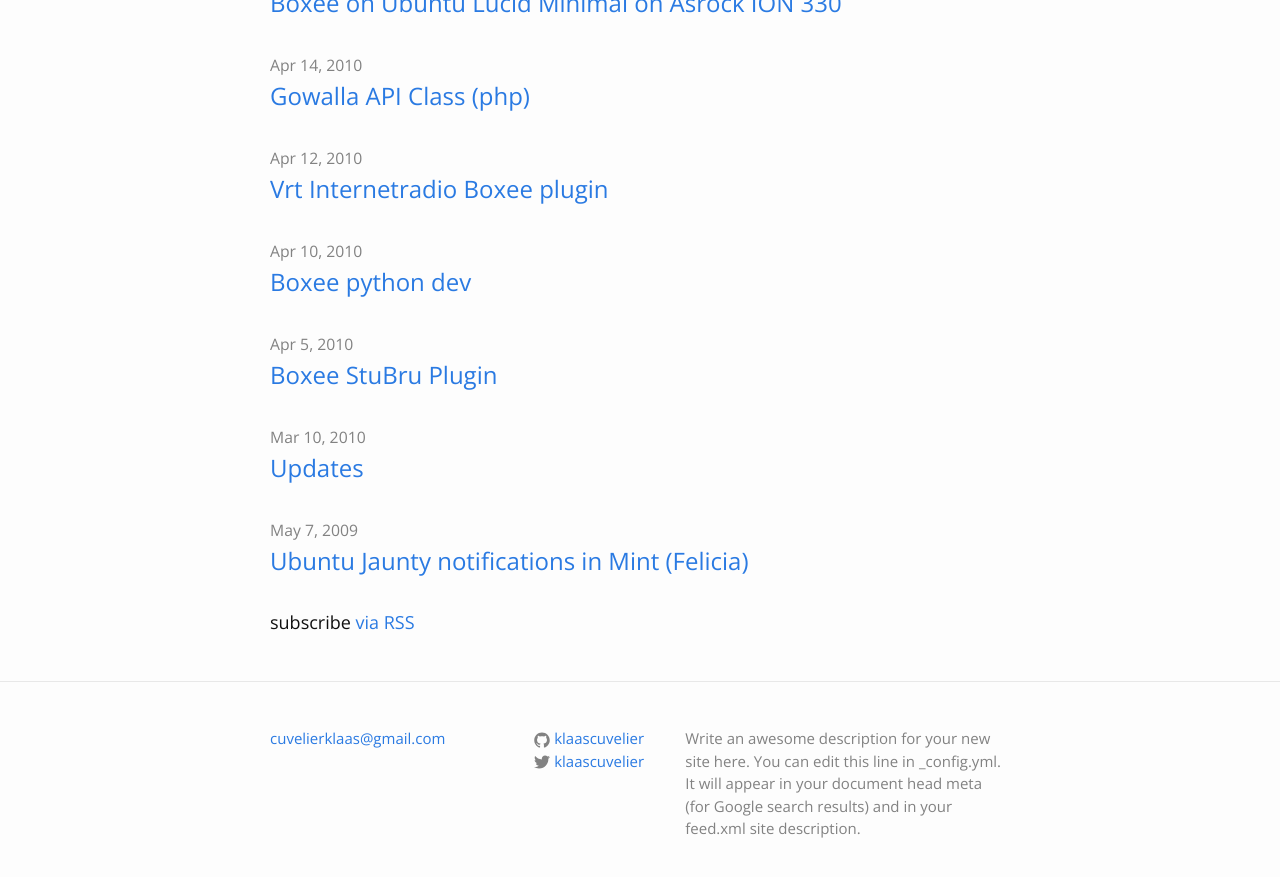
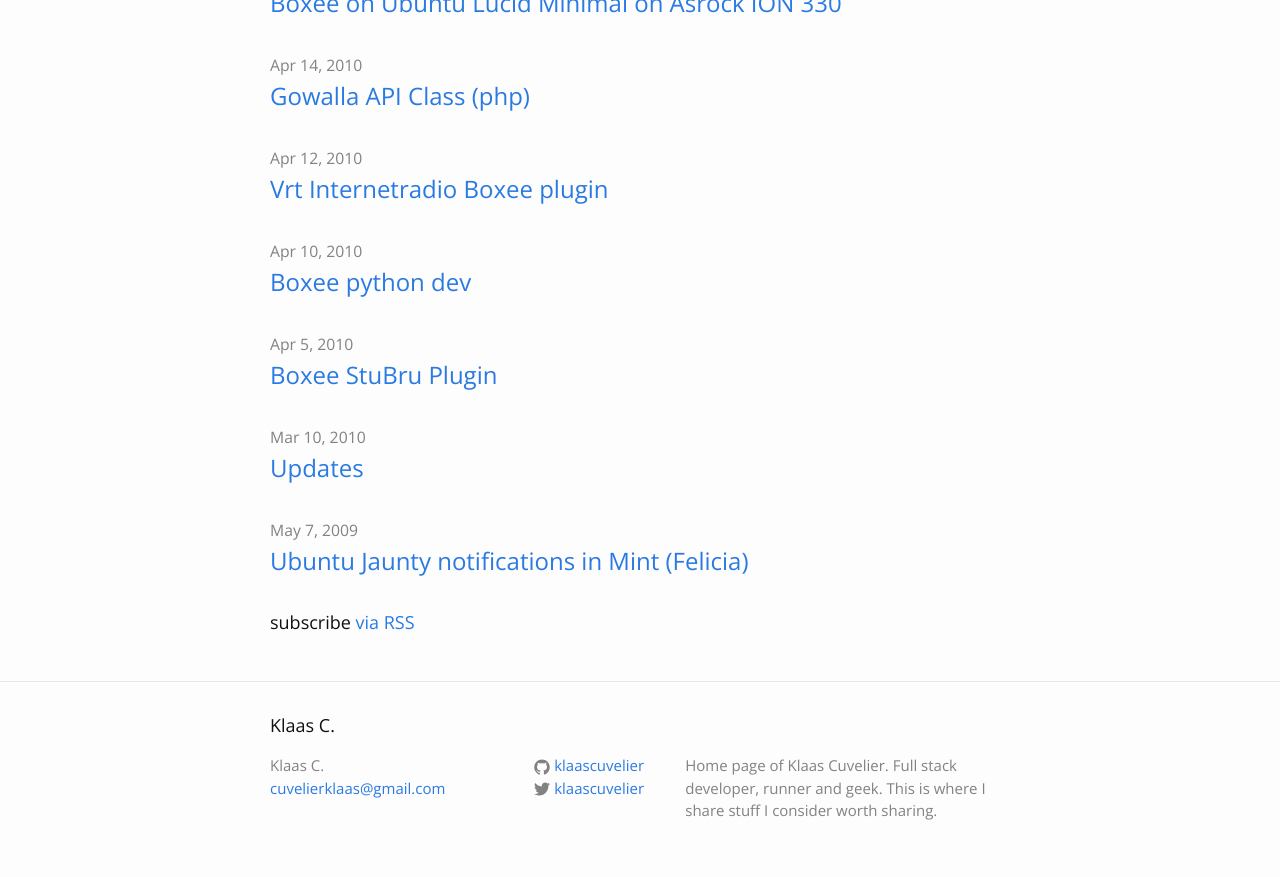
Before and after one commit to klaascuvelier/klaascuvelier.github.io, a Jekyll site: the page built from index.html, in a window 1280 px wide and 900 px high, scrolled down 1481 px. Shown: the top 877 px of the window. Built offline with Jekyll 4.4.1, drawn with Linux system fonts in a browser that asks for light colours; the list of posts is cut into pages by our own code.

Commit message:
update config

```diff
--- a/_config.yml
+++ b/_config.yml
@@ -2,11 +2,10 @@
 url: http://www.klaascuvelier.be
 name: Klaas Cuvelier
 email: cuvelierklaas@gmail.com
-description: Things I find worth sharing
+title: Klaas C.
 description: > # this means to ignore newlines until "baseurl:"
-  Write an awesome description for your new site here. You can edit this
-  line in _config.yml. It will appear in your document head meta (for
-  Google search results) and in your feed.xml site description.
+  Home page of Klaas Cuvelier. Full stack developer, runner and geek.
+  This is where I share stuff I consider worth sharing.
 baseurl: "" # the subpath of your site, e.g. /blog/
 twitter_username: klaascuvelier
 github_username:  klaascuvelier
```
